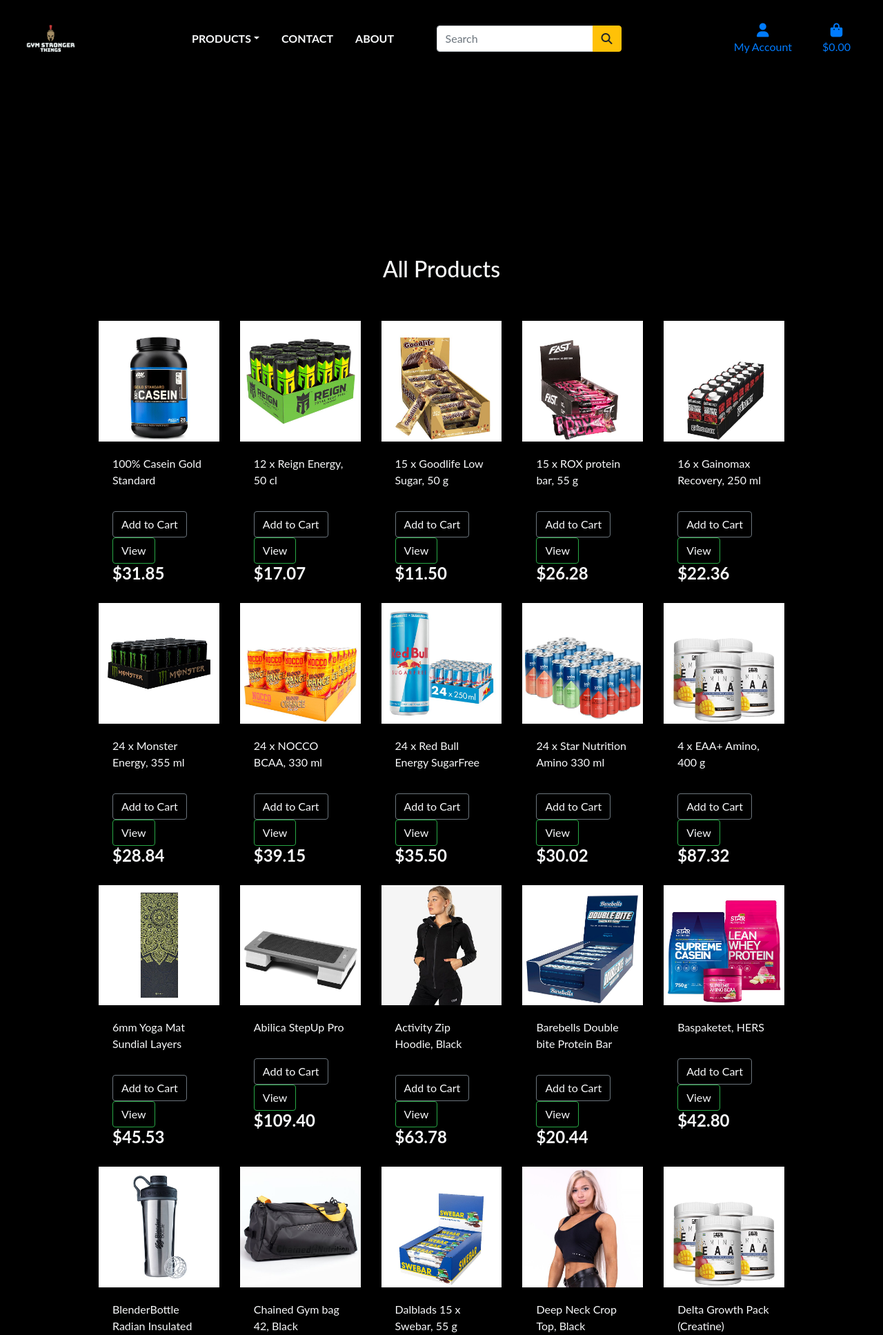
After one commit to Pretro/gymstore, a Django app: page /products/ in a window 1280 px wide. The commit adds this page. Shown: the top 1935 px of the page at 69% size. Run offline with Django 3.2, Linux system fonts and the light colour scheme; data comes from the database, SQL or seed files in the repository; some libraries are stand-ins or nearby versions.

Commit message:
Added all products template

```diff
--- a/gymstore/urls.py
+++ b/gymstore/urls.py
@@ -21,4 +21,5 @@
     path('admin/', admin.site.urls),
     path('accounts/', include('allauth.urls')),
     path('', include('home.urls')),
+    path('products/', include('products.urls')),
 ] + static(settings.MEDIA_URL, document_root=settings.MEDIA_ROOT)
--- a/home/templates/home/index.html
+++ b/home/templates/home/index.html
@@ -16,7 +16,7 @@
             <h1 class="text-light">Give your Workout<br>A NEW STYLE!</h1>
             <p class="text-light">Success isn't always about greatness.It's about consistency. <br>Consistent Hard work gains Success.
                 Greatness will come.</p>
-            <a href="" class="shop-button btn btn-lg text-uppercase py-3">Shop Now</a>
+            <a href="{% url 'products' %}" class="shop-button btn btn-lg text-uppercase py-3">Shop Now</a>
         </div>
         <div class="col-6">
             <img src="media/pexels-patricia-hildebrandt.jpg" alt="cathy">
--- a/products/models.py
+++ b/products/models.py
@@ -4,6 +4,9 @@
 class Category(models.Model):
     name = models.CharField(max_length=254)
     friendly_name = models.CharField(max_length=254, null=True, blank=True)
+
+    class Meta:
+        verbose_name_plural = 'categories'
 
     def __str__(self):
         return self.name
@@ -14,13 +17,18 @@
 
 class Product(models.Model):
     category = models.ForeignKey('Category', null=True, blank=True, on_delete=models.SET_NULL)
-    sku = models.CharField(max_length=254, null=True, blank=True)
-    name = models.CharField(max_length=254)
+    sku = models.CharField(max_length=250, null=True, blank=True)
+    name = models.CharField(max_length=250)
     description = models.TextField()
     price = models.DecimalField(max_digits=6, decimal_places=2)
     rating = models.DecimalField(max_digits=6, decimal_places=2, null=True, blank=True)
     image_url = models.URLField(max_length=1024, null=True, blank=True)
     image = models.ImageField(null=True, blank=True)
 
+    class Meta:
+        ordering =('name',)
+        verbose_name = 'product'
+        verbose_name_plural = 'products'
+
     def __str__(self):
         return self.name
--- /dev/null
+++ b/products/templates/products/products.html
@@ -0,0 +1,39 @@
+{% extends "base.html" %}
+{% load static %}
+
+{% block page_header %}
+<div class="container header-container">
+    <div class="row">
+        <div class="col"></div>
+    </div>
+</div>
+{% endblock %}
+
+{% block content %}
+<main>
+    <div class="album py-5 bg-black">
+        <div class="container">
+            <div class="titulo h2 text-light text-center py-5 ">All Products</div>
+            <div class="row row-cols-1 row-cols-sm-2 row-cols-md-5 g-3">
+                {% for product in products %}
+                <div class="col">
+                    <div class="card-1 shadow-sm">
+                        <img class="img-fluid" alt="No image found" src="{{ product.image.url }}">
+                        <div class="card-body">
+                            <p class="mb-0 text-light">{{product.name}}</p>
+                            <hr>
+
+                            <button data-product="{{product.id}}" data-action="add"
+                                class="btn btn-outline-secondary add-btn update-cart text-light">Add to Cart</button>
+
+                            <a class="btn btn-outline-success text-light" href="#">View</a>
+                            <h4 style="display: inline-block" class="text-light"><strong>${{product.price}}</strong></h4>
+                        </div>
+                    </div>
+                </div>
+                {% endfor %}
+            </div>
+        </div>
+    </div>
+</main>
+{% endblock %}
--- /dev/null
+++ b/products/urls.py
@@ -0,0 +1,6 @@
+from django.urls import path
+from . import views
+
+urlpatterns = [
+    path('', views.all_products, name='products')
+]
--- a/products/views.py
+++ b/products/views.py
@@ -1,3 +1,16 @@
 from django.shortcuts import render
+from .models import Product
 
 # Create your views here.
+
+
+def all_products(request):
+
+    products = Product.objects.all()
+
+    context = {
+        'products': products,
+    }
+
+
+    return render(request, 'products/products.html', context)
--- a/static/css/style.css
+++ b/static/css/style.css
@@ -40,6 +40,15 @@
     padding: 50px 0;
 }
 
+.overlay {
+	height: 100%;
+	width: 100%;
+	top: 0;
+	left: 0;
+	position: fixed;
+	background: black;
+	z-index: -1;
+}
 /*-------------------------------- Media Queries */
 
 /* Slightly larger container on xl screens */
--- a/templates/includes/navbar.html
+++ b/templates/includes/navbar.html
@@ -5,7 +5,7 @@
         <ul class="navbar-nav">
             <li class="nav-item dropdown"><a class="nav-link text-light text-uppercase font-weight-bold px-3 dropdown-toggle" href="" data-toggle="dropdown">Products</a>
             <div class="dropdown-menu">
-                <a class="dropdown-item" href="#">All products</a>
+                <a class="dropdown-item" href="{% url 'products' %}">All products</a>
             </div>
             </li>
             <li class="nav-item"><a  class="nav-link text-light text-uppercase font-weight-bold px-3" href="">Contact</a></li>
```
Also changed, not shown: products/admin.py (+23 -2 lines), media/110513S126ONE_Rohnisch_Metal-Water-Bottle-Oyster-Gray-01_0720.jpg (renamed from media/110513S126ONE_Rohnisch_Metal-Water-Bottle-Oyster-Gray-01_0720 (1).jpg).
